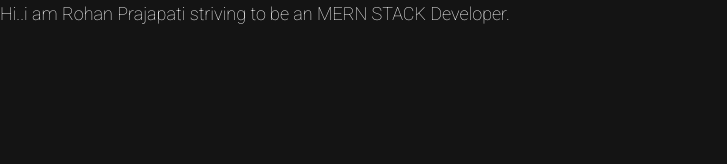
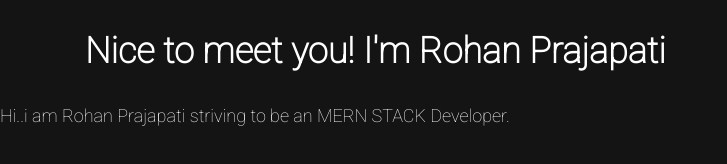
Before and after one commit to rohanprajapatitachi/MyProtfolio, a plain HTML site: page index.html in a window 1280 px wide. Shown: the whole page, without its empty margins (0-727 px from the left). Drawn offline with Linux system fonts and the light colour scheme.

Commit message:
feat: 2pm

```diff
--- a/index.html
+++ b/index.html
@@ -10,6 +10,15 @@
     <title>MyProtfolio</title>
 </head>
 <body>
+    <header class="header">
+
+    </header>
+    <main id="main">
+        <div class="wrapper">
+            <h1>Nice to meet you! I'm Rohan Prajapati</h1>
+        </div>
+    </main>
+    <footer class="footer"></footer>
     Hi..i am Rohan Prajapati striving to be an MERN STACK Developer.
 
 </body>
--- a/style.css
+++ b/style.css
@@ -5,7 +5,14 @@
     --text1: hsl(0, 0%, 100%);
     --text2: hsl(0, 0%, 85%);
     --invalid: hsl(7, 100%, 68%);
-    --fs-body: 1.125rem;
+    --fs-18: 1.125rem;
+    --fs-88: 5.5rem;
+    --fs-72: 4.5rem;
+    --fs-48: 3rem;
+    --fs-40: 2.5rem;
+    --fs-32: 2rem;
+    --fs-24: 1.5rem;
+    --container: 69.375rem;
 }
 html{
     box-sizing: border-box;
@@ -20,6 +27,18 @@
     font-family: 'Roboto', sans-serif;
     background-color: var(--bg-body);
     color: var(--text1);
-    font-size: var(--fs-body);
+    font-size: var(--fs-18);
     line-height: 1.5;
 }
+.wrapper{
+    width: calc(100% - 2rem);
+    max-width: var(--container);
+    margin-inline: auto;
+}
+
+/* 600px */
+@media(min-width: 37.5em){
+    .wrapper{
+        width: calc(100% - 3.75rem);
+    }
+}
```
